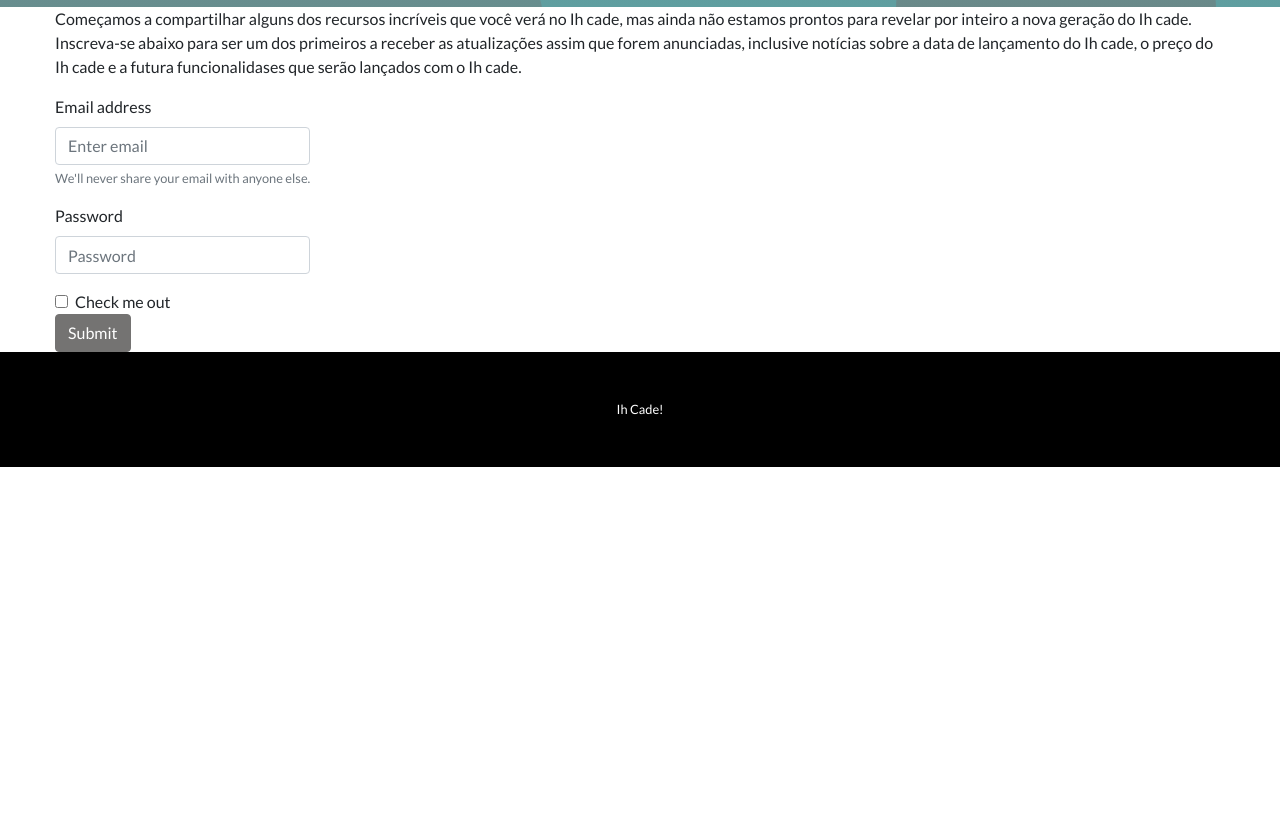
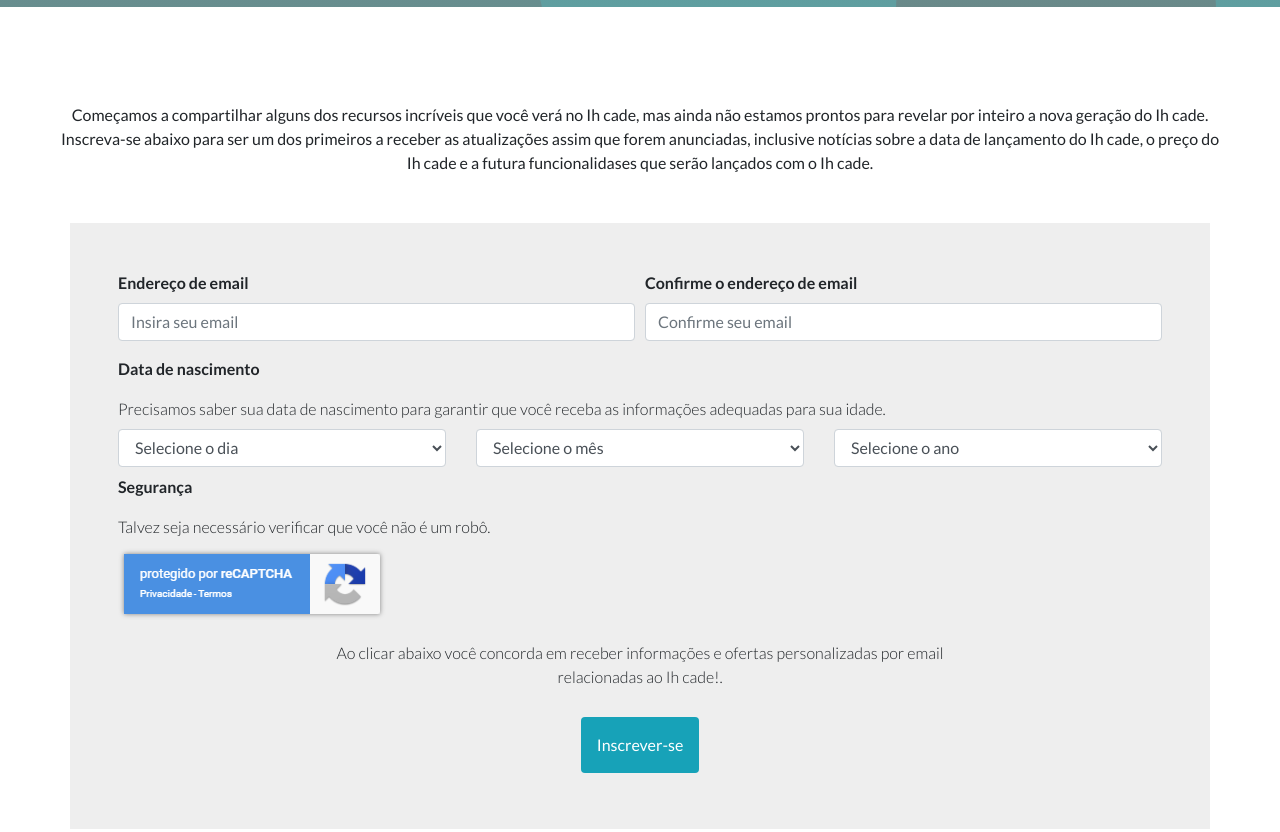
Before and after one commit to RenatoGalindo/prevenda, a website: page index.html in a window 1280 px wide. Shown: the part 560-1392 px from the top of the page. Before the commit the page ends 1027 px from the top, so only its background shows below. Drawn offline with Linux system fonts and the light colour scheme.

Commit message:
Corrigindo formulario

```diff
--- a/index.html
+++ b/index.html
@@ -19,6 +19,16 @@
 
   <!-- Custom styles for this template -->
   <link href="css/one-page-wonder.min.css" rel="stylesheet">
+
+  <style>
+    .explanation{
+      padding: 6rem 0 2rem;
+    }
+    .form-body{
+      background-color: #eeeeee;
+      padding: 3rem;
+    }
+  </style>
 
 </head>
 
@@ -61,47 +71,152 @@
   <section>
     <div class="container">
       <div class="row align-items-center">
-
-
             <div class="row align-items-center">
-            <p>Começamos a compartilhar alguns dos recursos incríveis que você verá no Ih cade, mas ainda não estamos prontos para revelar por inteiro a nova geração do Ih cade. Inscreva-se abaixo para ser um dos primeiros a receber as atualizações assim que forem anunciadas, inclusive notícias sobre a data de lançamento do Ih cade, o preço do Ih cade e a futura funcionalidases que serão lançados com o Ih cade.</p>
-
+            <p class="text-center explanation">Começamos a compartilhar alguns dos recursos incríveis que você verá no Ih cade, mas ainda não estamos prontos para revelar por inteiro a nova geração do Ih cade. Inscreva-se abaixo para ser um dos primeiros a receber as atualizações assim que forem anunciadas, inclusive notícias sobre a data de lançamento do Ih cade, o preço do Ih cade e a futura funcionalidases que serão lançados com o Ih cade.</p>
         </div>
       </div>
     </div>
   </section>
 
   <section>
-    <div class="container">
-      <div class="row align-items-center">
 
+    <div class="container form-body mb-5">
+      <div class="alert alert-success" role="alert" style="display: none" id="success">
+        Formulário enviado com sucesso!
+      </div>
+        <form method="GET" id="form-ih">
+          <div class="form-row">
+            <div class="col">
+              <div class="form-group font-weight-bold">
+                <label for="exampleInputEmail1">Endereço de email</label>
+                <input type="email" class="form-control" id="exampleInputEmail1" aria-describedby="emailHelp" placeholder="Insira seu email" required>
+              </div>
+            </div>
+            <div class="col">
+              <div class="form-group font-weight-bold">
+                <label for="exampleInputEmail1">Confirme o endereço de email</label>
+                <input type="email" class="form-control" id="exampleInputEmail1" aria-describedby="emailHelp" placeholder="Confirme seu email" required>
+              </div>
+            </div>
+          </div>
+          <div class="font-weight-bold">
+            <label for="exampleInputEmail1">Data de nascimento</label>
+            <div class="py-2 font-weight-light">
+              Precisamos saber sua data de nascimento para garantir que você receba as informações adequadas para sua idade.
+            </div>
+          </div>
+          <div class="row">
+            <div class="col">
+              <select placeholder="Selecione o dia" class="form-control" required>
+                <option value="">Selecione o dia</option>
+                <option>1</option>
+                <option>2</option>
+                <option>3</option>
+                <option>4</option>
+                <option>5</option>
+                <option>6</option>
+                <option>7</option>
+                <option>8</option>
+                <option>9</option>
+                <option>10</option>
+                <option>11</option>
+                <option>12</option>
+                <option>13</option>
+                <option>14</option>
+                <option>15</option>
+                <option>16</option>
+                <option>17</option>
+                <option>18</option>
+                <option>19</option>
+                <option>20</option>
+                <option>21</option>
+                <option>22</option>
+                <option>23</option>
+                <option>24</option>
+                <option>25</option>
+                <option>26</option>
+                <option>27</option>
+                <option>28</option>
+                <option>29</option>
+                <option>30</option>
+                <option>31</option>
+              </select>
+            </div>
+            <div class="col">
+              <select placeholder="Selecione o mês" class="form-control" required>
+                <option value="">Selecione o mês</option>
+                <option>1</option>
+                <option>2</option>
+                <option>3</option>
+                <option>4</option>
+                <option>5</option>
+                <option>6</option>
+                <option>7</option>
+                <option>8</option>
+                <option>9</option>
+                <option>10</option>
+                <option>11</option>
+                <option>12</option>
+              </select>
+            </div>
+            <div class="col">
+              <select placeholder="Selecione o ano" class="form-control" required>
+                <option value="">Selecione o ano</option>
+                <option>2002</option>
+                <option>2001</option>
+                <option>2000</option>
+                <option>1999</option>
+                <option>1998</option>
+                <option>1997</option>
+                <option>1996</option>
+                <option>1995</option>
+                <option>1994</option>
+                <option>1993</option>
+                <option>1992</option>
+                <option>1991</option>
+                <option>1990</option>
+                <option>1989</option>
+                <option>1988</option>
+                <option>1987</option>
+                <option>1986</option>
+                <option>1985</option>
+                <option>1984</option>
+                <option>1983</option>
+                <option>1982</option>
+                <option>1981</option>
+                <option>1980</option>
+                <option>1979</option>
+                <option>1978</option>
+                <option>1977</option>
+                <option>1976</option>
+                <option>1975</option>
+                <option>1974</option>
+                <option>1973</option>
+                <option>1972</option>
+                <option>1971</option>
+                <option>1970</option>
+              </select>
+            </div>
+          </div>
+          <div class="row py-2">
+            <div class="col font-weight-bold">Segurança</div>
+          </div>
+          <div class="row py-2">
+            <div class="col font-weight-light">Talvez seja necessário verificar que você não é um robô.</div>
+          </div>
 
-            <div class="row align-center">
-
-              <form>
-                <div class="form-group">
-                  <label for="exampleInputEmail1">Email address</label>
-                  <input type="email" class="form-control" id="exampleInputEmail1" aria-describedby="emailHelp" placeholder="Enter email">
-                  <small id="emailHelp" class="form-text text-muted">We'll never share your email with anyone else.</small>
-                </div>
-                <div class="form-group">
-                  <label for="exampleInputPassword1">Password</label>
-                  <input type="password" class="form-control" id="exampleInputPassword1" placeholder="Password">
-                </div>
-                <div class="form-check">
-                  <input type="checkbox" class="form-check-input" id="exampleCheck1">
-                  <label class="form-check-label" for="exampleCheck1">Check me out</label>
-                </div>
-                <button type="submit" class="btn btn-primary">Submit</button>
-              </form>
-        </div>
-      </div>
+          <div class="">
+            <img src="./img/recaptcha.png">
+          </div>
+          <div class="text-center p-5 font-weight-light" style="padding: 20px 200px !important;">
+            Ao clicar abaixo você concorda em receber informações e ofertas personalizadas por email relacionadas ao Ih cade!.
+          </div>
+          <div class="text-center p-2">
+            <button type="submit" class="btn btn-primary bg-info p-3" style="border: none;">Inscrever-se</button>
+          </div>
+        </form>
     </div>
   </section>
-
-
-
-
   <!-- Footer -->
   <footer class="py-5 bg-black">
     <div class="container">
@@ -114,6 +229,13 @@
   <script src="vendor/jquery/jquery.min.js"></script>
   <script src="vendor/bootstrap/js/bootstrap.bundle.min.js"></script>
 
+  <script>
+    $( "#form-ih" ).submit(function( event ) {
+      event.preventDefault();
+      $("#success").toggle();
+    });
+  </script>
+
 </body>
 
 </html>
```
Also changed, not shown: img/recaptcha.png (added).
